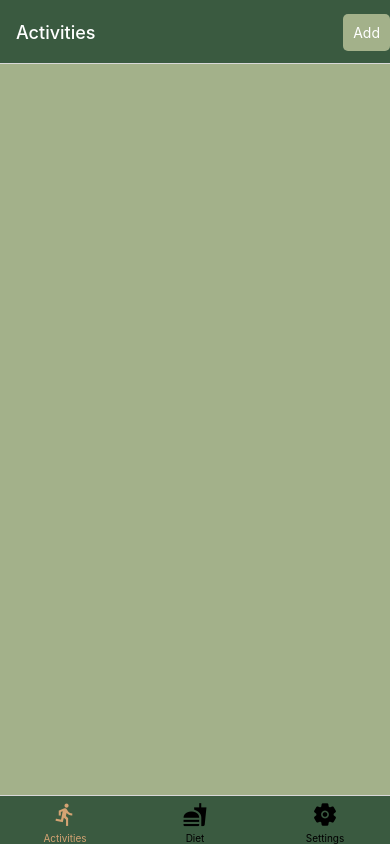
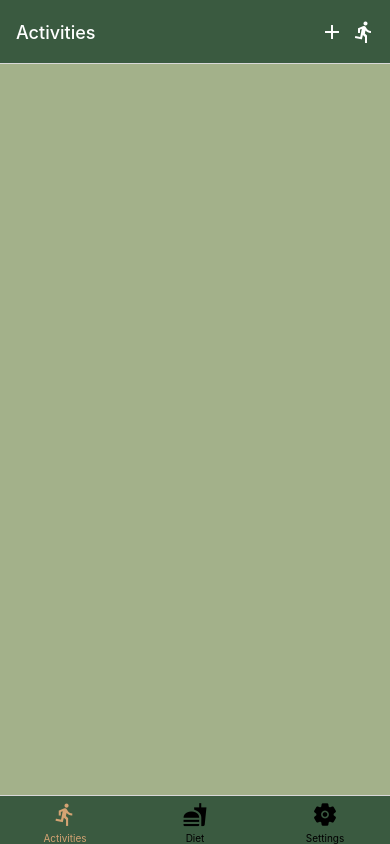
Before and after one commit to YaoyiW27/activity-diet-tracker, a React Native app: screen /Activities in a window 390 px wide. Built offline with nearby package versions, Linux system fonts and the light colour scheme.

Commit message:
replaced the Add button with two icons

```diff
--- a/Components/HeaderButton.js
+++ b/Components/HeaderButton.js
@@ -1,14 +1,23 @@
 import React from 'react';
-import { TouchableOpacity, Text } from 'react-native';
-import { styles } from '../style/StyleHelper';
+import { Pressable } from 'react-native';
+import MaterialIcons from '@expo/vector-icons/MaterialIcons';
+import MaterialCommunityIcons from '@expo/vector-icons/MaterialCommunityIcons';
 
-export default function HeaderButton({ onPress, themeStyles, title }) {
+export default function HeaderButton({ onPress, iconName, iconFamily, themeStyles }) {
+  const IconComponent =
+    iconFamily === 'MaterialCommunityIcons' ? MaterialCommunityIcons : MaterialIcons;
+
   return (
-    <TouchableOpacity
+    <Pressable
       onPress={onPress}
-      style={[styles.addButton, { backgroundColor: themeStyles.backgroundColor }]}
+      style={({ pressed }) => [
+        {
+          marginHorizontal: 4,
+          opacity: pressed ? 0.5 : 1,
+        },
+      ]}
     >
-      <Text style={{ color: themeStyles.textColor }}>{title}</Text>
-    </TouchableOpacity>
+      <IconComponent name={iconName} size={24} color={themeStyles.textColor} />
+    </Pressable>
   );
 }
--- a/Screens/Activities.js
+++ b/Screens/Activities.js
@@ -1,4 +1,3 @@
-// Activities.js
 import React, { useContext } from 'react';
 import { View } from 'react-native';
 import ItemsList from '../components/ItemsList';
@@ -12,11 +11,20 @@ export default function Activities({ navigation }) {
   React.useLayoutEffect(() => {
     navigation.setOptions({
       headerRight: () => (
-        <HeaderButton
-          onPress={() => navigation.navigate('AddActivity')}
-          themeStyles={themeStyles}
-          title="Add"
-        />
+        <View style={{ flexDirection: 'row', alignItems: 'center', marginRight: 10 }}>
+          <HeaderButton
+            onPress={() => navigation.navigate('AddActivity')}
+            iconName="add"
+            iconFamily="MaterialIcons"
+            themeStyles={themeStyles}
+          />
+          <HeaderButton
+            onPress={() => navigation.navigate('AddActivity')}
+            iconName="run"
+            iconFamily="MaterialCommunityIcons"
+            themeStyles={themeStyles}
+          />
+        </View>
       ),
     });
   }, [navigation, themeStyles]);
--- a/Screens/Diet.js
+++ b/Screens/Diet.js
@@ -1,4 +1,3 @@
-// Diet.js
 import React, { useContext } from 'react';
 import { View } from 'react-native';
 import ItemsList from '../components/ItemsList';
@@ -12,11 +11,20 @@ export default function Diet({ navigation }) {
   React.useLayoutEffect(() => {
     navigation.setOptions({
       headerRight: () => (
-        <HeaderButton
-          onPress={() => navigation.navigate('AddDiet')}
-          themeStyles={themeStyles}
-          title="Add"
-        />
+        <View style={{ flexDirection: 'row', alignItems: 'center', marginRight: 10 }}>
+          <HeaderButton
+            onPress={() => navigation.navigate('AddDiet')}
+            iconName="add"
+            iconFamily="MaterialIcons"
+            themeStyles={themeStyles}
+          />
+          <HeaderButton
+            onPress={() => navigation.navigate('AddDiet')}
+            iconName="food"
+            iconFamily="MaterialCommunityIcons"
+            themeStyles={themeStyles}
+          />
+        </View>
       ),
     });
   }, [navigation, themeStyles]);
```
